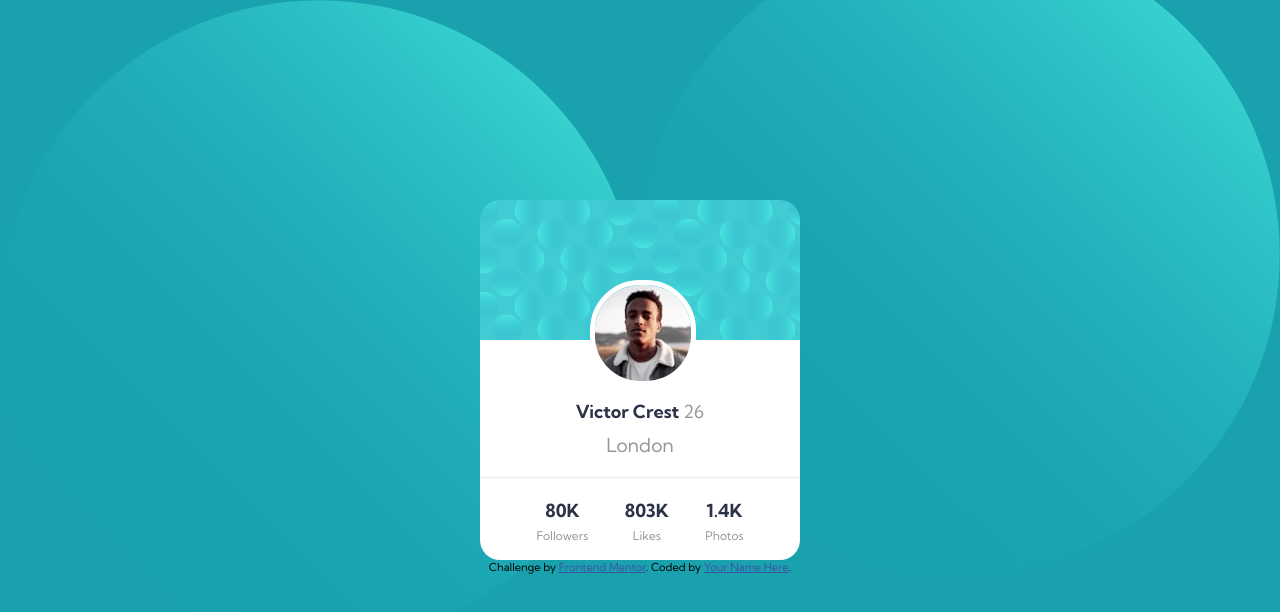
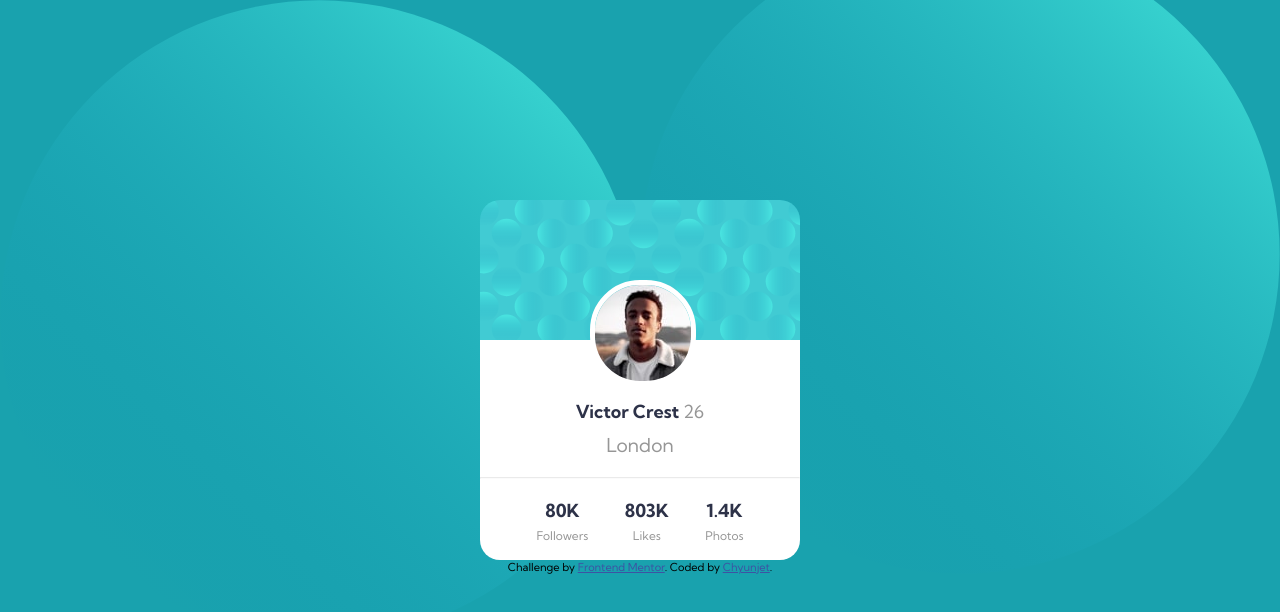
Before and after one commit to Jetyun/Frontend-Mentor-Profile-card-component, a plain HTML site: page index.html in a window 1280 px wide. Drawn offline with Linux system fonts and the light colour scheme.

Commit message:
Update index.html

```diff
--- a/index.html
+++ b/index.html
@@ -30,7 +30,7 @@
 <footer>
   <div class="attribution">
     Challenge by <a href="https://www.frontendmentor.io?ref=challenge" target="_blank">Frontend Mentor</a>.
-    Coded by <a href="#">Your Name Here</a>.
+    Coded by <a href="#">Chyunjet</a>.
   </div>
 </footer>
 </body>
```
